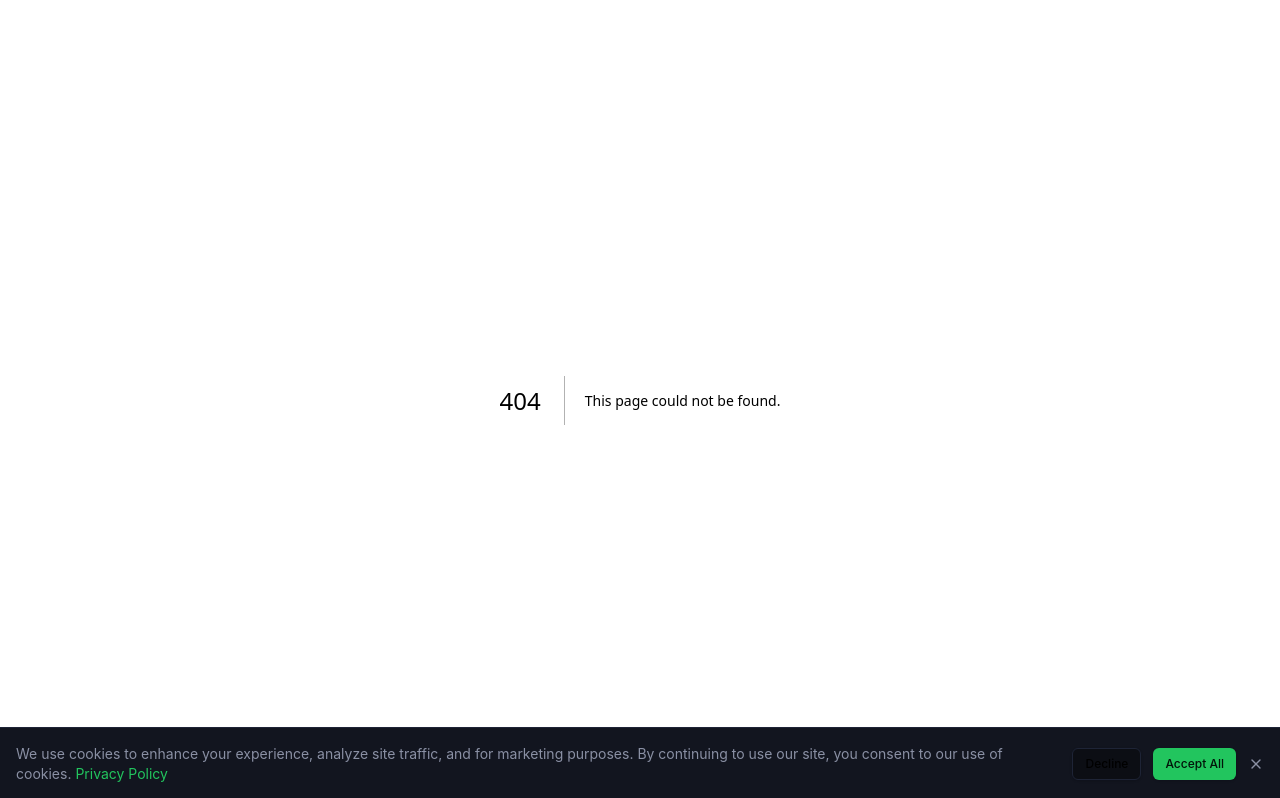
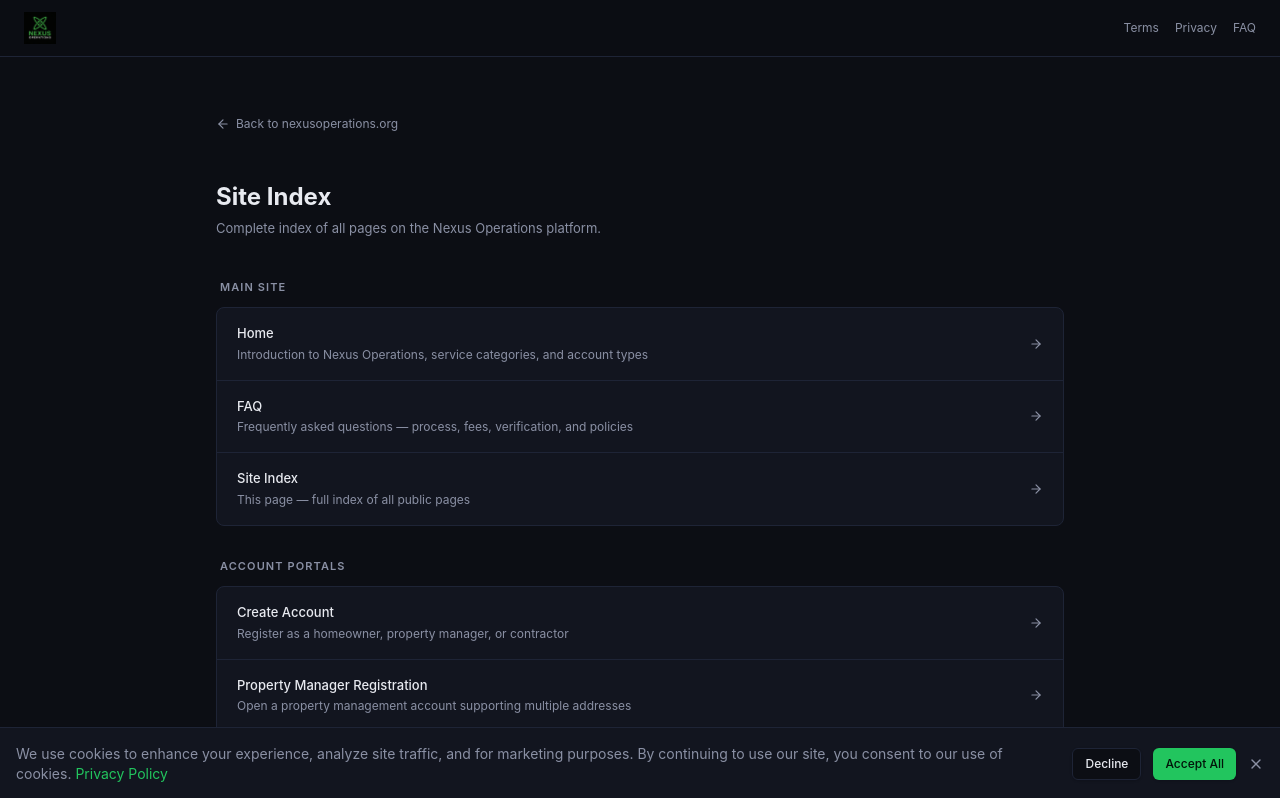
Before and after one commit to bngomez98/nexops, a Next.js app: page /site-index in a window 1280 px wide. Before the commit this address had no page. Shown: the top 798 px of the page. Built offline with nearby package versions, Linux system fonts and the light colour scheme.

Commit message:
fix: move visual sitemap to /site-index to resolve path conflict
Co-authored-by: Brianna Gomez <112305731+bngomez98@users.noreply.github.com>

```diff
--- a/app/sitemap/page.tsx
+++ b/app/site-index/page.tsx
@@ -13,7 +13,7 @@ const sections = [
     links: [
       { href: "/",                 label: "Home",               desc: "Introduction to Nexus Operations, service categories, and account types" },
       { href: "/faq",              label: "FAQ",                desc: "Frequently asked questions — process, fees, verification, and policies" },
-      { href: "/sitemap",          label: "Sitemap",            desc: "This page — full index of all public pages" },
+      { href: "/site-index",       label: "Site Index",         desc: "This page — full index of all public pages" },
     ],
   },
   {
@@ -93,7 +93,7 @@ export default function SitemapPage() {
           Back to nexusoperations.org
         </Link>
 
-        <h1 className="text-2xl font-bold mt-4">Sitemap</h1>
+        <h1 className="text-2xl font-bold mt-4">Site Index</h1>
         <p className="mt-1.5 text-[13px] text-muted-foreground">
           Complete index of all pages on the Nexus Operations platform.
         </p>
--- a/app/sitemap.ts
+++ b/app/sitemap.ts
@@ -53,7 +53,7 @@ export default function sitemap(): MetadataRoute.Sitemap {
       priority: 0.4,
     },
     {
-      url: `${BASE_URL}/sitemap`,
+      url: `${BASE_URL}/site-index`,
       lastModified: new Date(),
       changeFrequency: "monthly",
       priority: 0.3,
```
